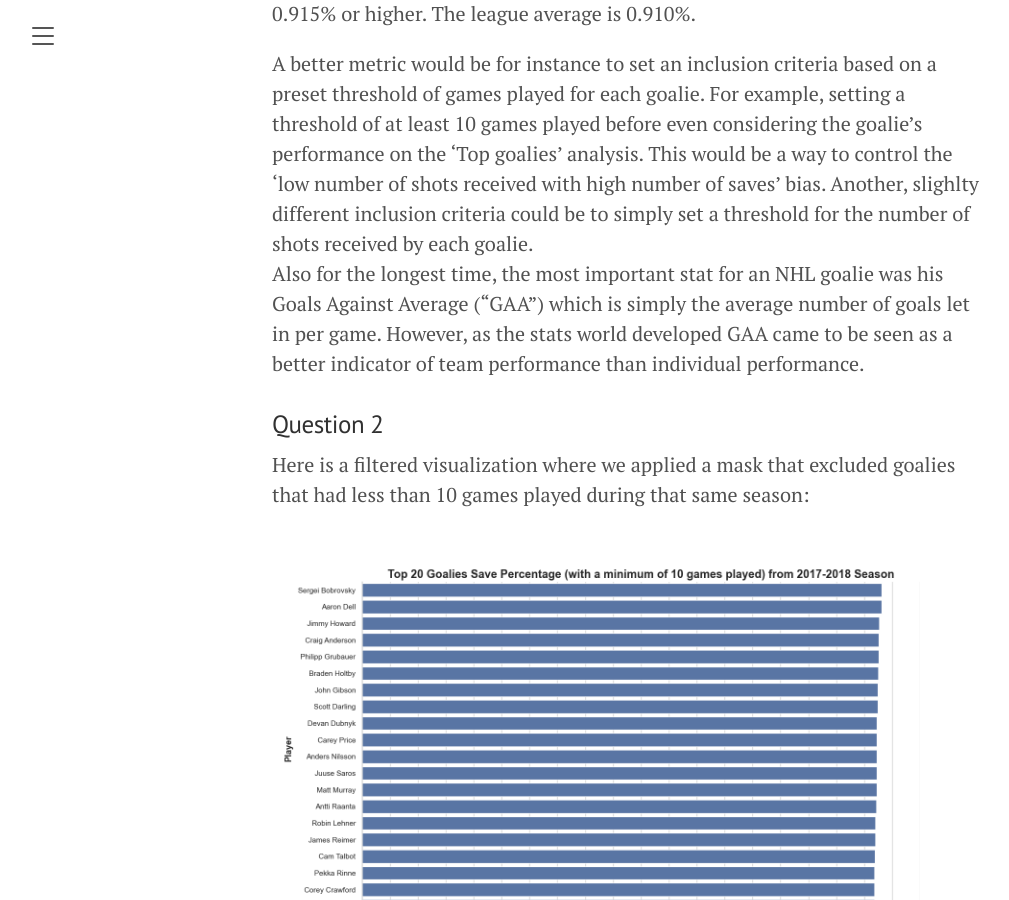
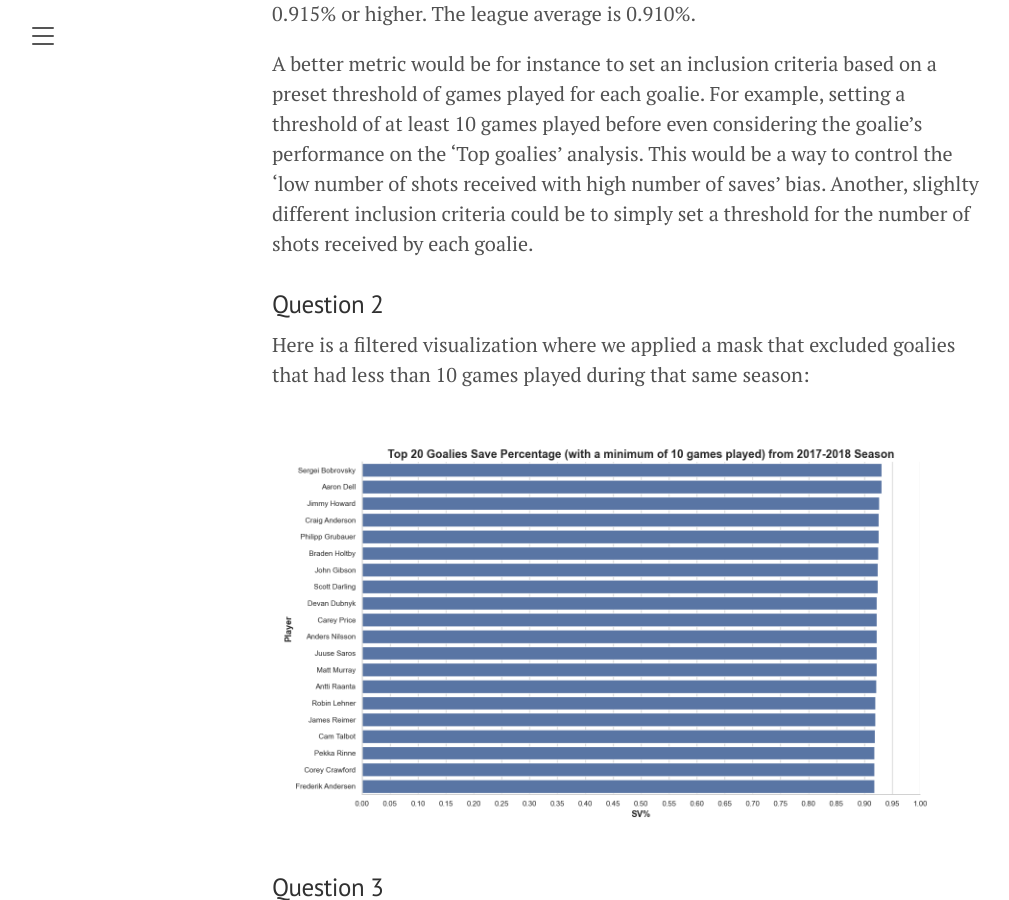
Before and after one commit to jaihon1/IFT6758-Project, a Jekyll site: the page built from blog/_posts/2021-09-28-milestone-1.md, in a window 1280 px wide and 900 px high, scrolled down 1800 px. Shown: the whole window, without its empty margins (8-1017 px from the left). Built offline with Jekyll 4.4.1, drawn with Linux system fonts in a browser that asks for light colours; some of the changed text lies outside the part shown.

Commit message:
Update 2021-09-28-milestone-1.md

```diff
--- a/blog/_posts/2021-09-28-milestone-1.md
+++ b/blog/_posts/2021-09-28-milestone-1.md
@@ -22,7 +22,6 @@ The rule of thumb is that you would like to have a goalie’s save percentage to
 
 
 A better metric would be for instance to set an inclusion criteria based on a preset threshold of games played for each goalie. For example, setting a threshold of at least 10 games played before even considering the goalie's performance on the 'Top goalies' analysis. This would be a way to control the 'low number of shots received with high number of saves' bias. Another, slighlty different inclusion criteria could be to simply set a threshold for the number of shots received by each goalie.
-Also for the longest time, the most important stat for an NHL goalie was his Goals Against Average (“GAA”) which is simply the average number of goals let in per game. However, as the stats world developed GAA came to be seen as a better indicator of team performance than individual performance.
 
 ### Question 2
 Here is a filtered visualization where we applied a mask that excluded goalies that had less than 10 games played during that same season:
```
Also changed, not shown: other parts of blog/_posts/2021-09-28-milestone-1.md (+2 -0 lines).
